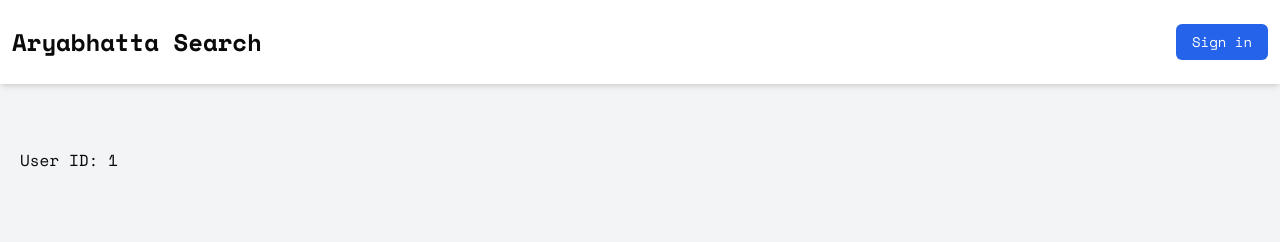
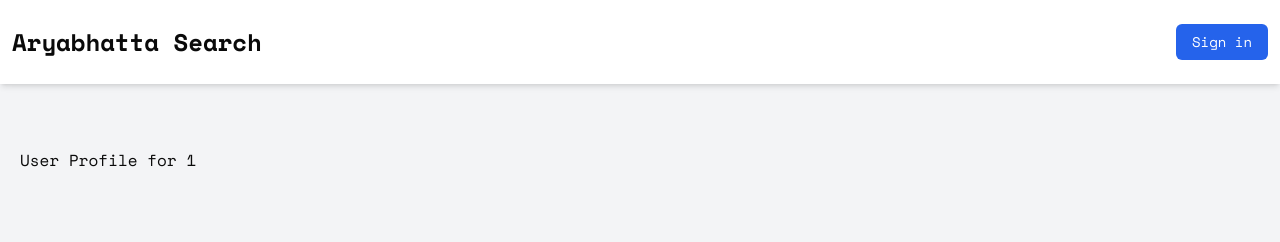
Before and after one commit to adimail/aryabhatta-search, a Next.js app: page /u/1 in a window 1280 px wide. Shown: the top 242 px of the page. Built offline with nearby package versions, Linux system fonts and the light colour scheme; no server answers.

Commit message:
Userid pare refactored

```diff
--- a/src/app/u/[userid]/page.tsx
+++ b/src/app/u/[userid]/page.tsx
@@ -1,5 +1,6 @@
 import React from "react";
 import { type Metadata } from "next";
+import { UserProfile } from "@/modules/profile/userProfile";
 
 interface UserPageProps {
   params: Promise<{ userid: string }>;
@@ -16,5 +17,9 @@
 
 export default async function UserPage({ params }: UserPageProps) {
   const { userid } = await params;
-  return <main className="container mx-auto p-5">User ID: {userid}</main>;
+  return (
+    <main className="container mx-auto p-5">
+      <UserProfile userid={userid} />
+    </main>
+  );
 }
--- a/src/env.js
+++ b/src/env.js
@@ -17,6 +17,7 @@
       .default("development"),
     GOOGLE_CLIENT_ID: z.string(),
     GOOGLE_CLIENT_SECRET: z.string(),
+    GROQ_API_ID: z.string(),
   },
 
   /**
@@ -42,6 +43,7 @@
     NODE_ENV: process.env.NODE_ENV,
     GOOGLE_CLIENT_ID: process.env.GOOGLE_CLIENT_ID,
     GOOGLE_CLIENT_SECRET: process.env.GOOGLE_CLIENT_SECRET,
+    GROQ_API_ID: process.env.GROQ_API_ID,
   },
   /**
    * Run `build` or `dev` with `SKIP_ENV_VALIDATION` to skip env validation. This is especially
--- a/src/modules/profile/userProfile.tsx
+++ b/src/modules/profile/userProfile.tsx
@@ -1,7 +1,11 @@
-export function UserProfile() {
+interface UserProfileProps {
+  userid: string;
+}
+
+export function UserProfile({ userid }: UserProfileProps) {
   return (
     <div>
-      <h1>User Profile</h1>
+      <h1>User Profile for {userid}</h1>
     </div>
   );
 }
```
Also changed, not shown: 1 other file (tests, documents, lock files or other folders).
